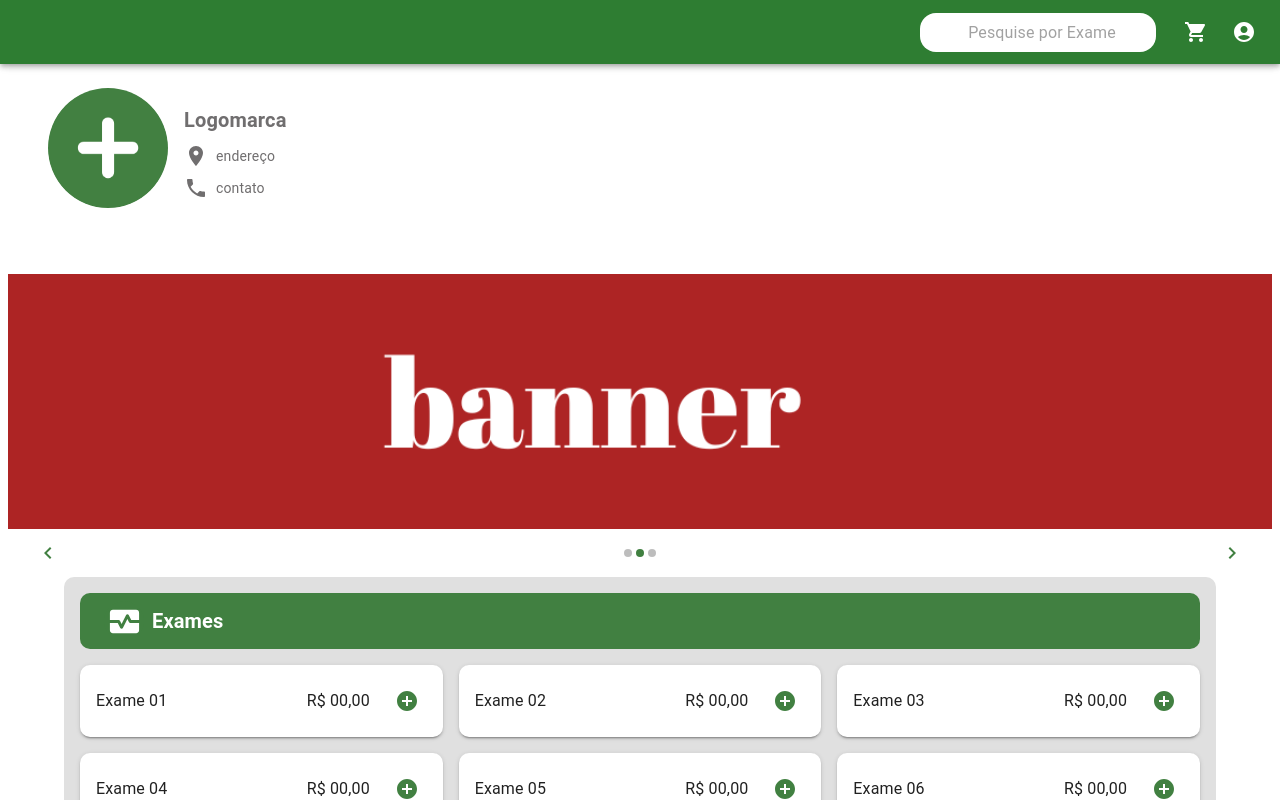
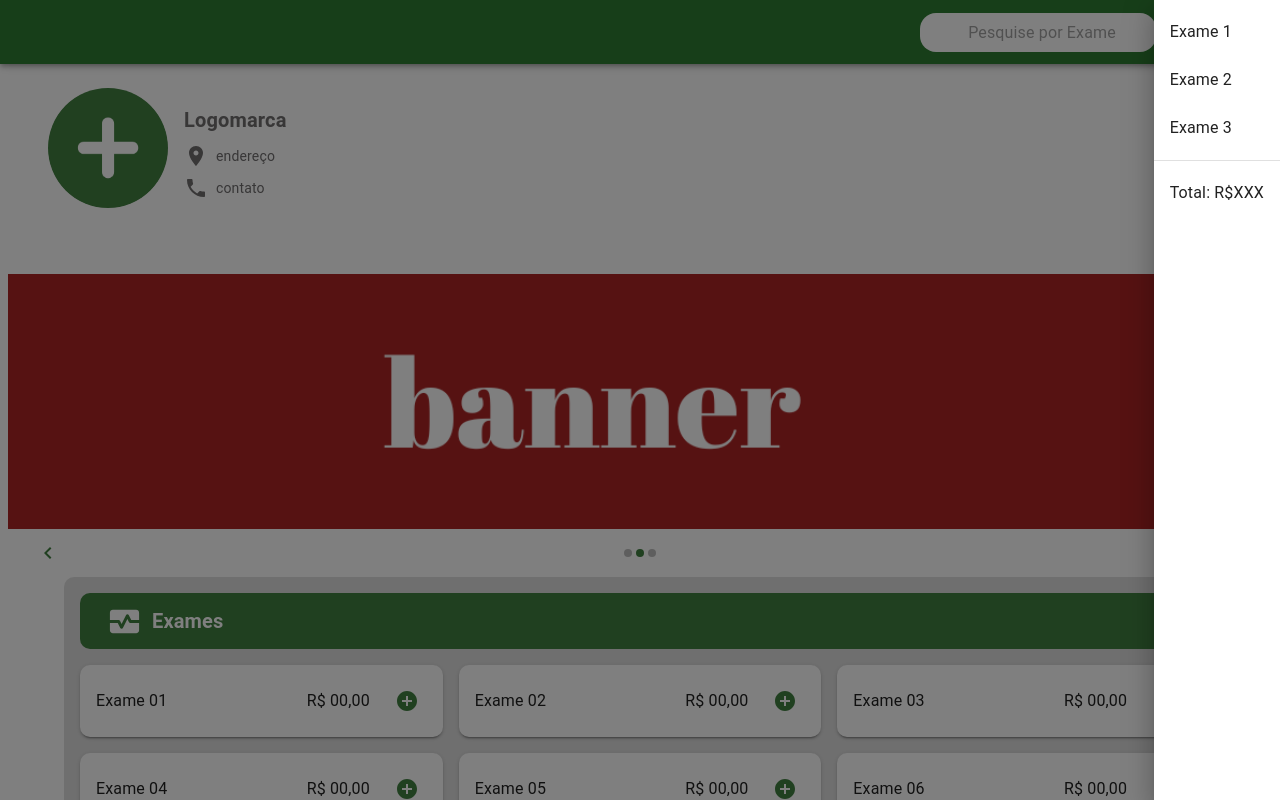
Before and after one commit to AntonioEpichin/orcalab, a Next.js app: page / in a window 1280 px wide. Both pictures are taken after a click on the button 1196 px from the left and 32 px from the top of the page. Shown: the top 800 px of the page. Built offline with nearby package versions, Linux system fonts and the light colour scheme.

Commit message:
primeira versao do carrinho implementada

```diff
--- a/src/components/AppBar.jsx
+++ b/src/components/AppBar.jsx
@@ -1,6 +1,8 @@
+// AppBar ou Header onde você define o layout do cabeçalho
+
 'use client';
 
-import * as React from 'react';
+import React, { useState } from 'react';
 import AppBar from '@mui/material/AppBar';
 import Box from '@mui/material/Box';
 import Toolbar from '@mui/material/Toolbar';
@@ -9,11 +11,11 @@ import InputBase from '@mui/material/InputBase';
 import ShoppingCartIcon from '@mui/icons-material/ShoppingCart';
 import AccountCircle from '@mui/icons-material/AccountCircle';
 import { useTheme } from '@mui/material/styles';
-import Image from 'next/image';
-import { Typography } from '@mui/material';
+import Cart from './Cart';
 
-export default function Header() {
+export default function Head() {
     const theme = useTheme();
+    const [cartOpen, setCartOpen] = useState(false);
 
     return (
         <Box sx={{ flexGrow: 1 }}>
@@ -48,7 +50,12 @@ export default function Header() {
                             inputProps={{ 'aria-label': 'search' }}
                         />
                     </Box>
-                    <IconButton size="large" aria-label="carrinho de compras" color="inherit">
+                    <IconButton
+                        size="large"
+                        aria-label="carrinho de compras"
+                        color="inherit"
+                        onClick={() => setCartOpen(true)}
+                    >
                         <ShoppingCartIcon />
                     </IconButton>
                     <IconButton
@@ -62,6 +69,7 @@ export default function Header() {
                     </IconButton>
                 </Toolbar>
             </AppBar>
+            <Cart open={cartOpen} onClose={() => setCartOpen(false)} />
         </Box>
     );
 }
--- /dev/null
+++ b/src/components/Cart.jsx
@@ -0,0 +1,40 @@
+import React from 'react';
+import Drawer from '@mui/material/Drawer';
+import List from '@mui/material/List';
+import Divider from '@mui/material/Divider';
+import ListItem from '@mui/material/ListItem';
+import ListItemText from '@mui/material/ListItemText';
+
+function Cart({ open, onClose }) {
+    const list = () => (
+        <div
+          role="presentation"
+          onClick={onClose}
+          onKeyDown={onClose}
+        >
+            <List>
+                {['Exame 1', 'Exame 2', 'Exame 3'].map((text, index) => (
+                    <ListItem button key={text}>
+                        <ListItemText primary={text} />
+                    </ListItem>
+                ))}
+            </List>
+            <Divider />
+            <List>
+                {['Total: R$XXX'].map((text, index) => (
+                    <ListItem key={text}>
+                        <ListItemText primary={text} />
+                    </ListItem>
+                ))}
+            </List>
+        </div>
+    );
+
+    return (
+        <Drawer anchor='right' open={open} onClose={onClose}>
+            {list()}
+        </Drawer>
+    );
+}
+
+export default Cart;
```
Also changed, not shown: src/app/layout.js (+4 -5 lines), src/app/page.js (+4 -3 lines).
